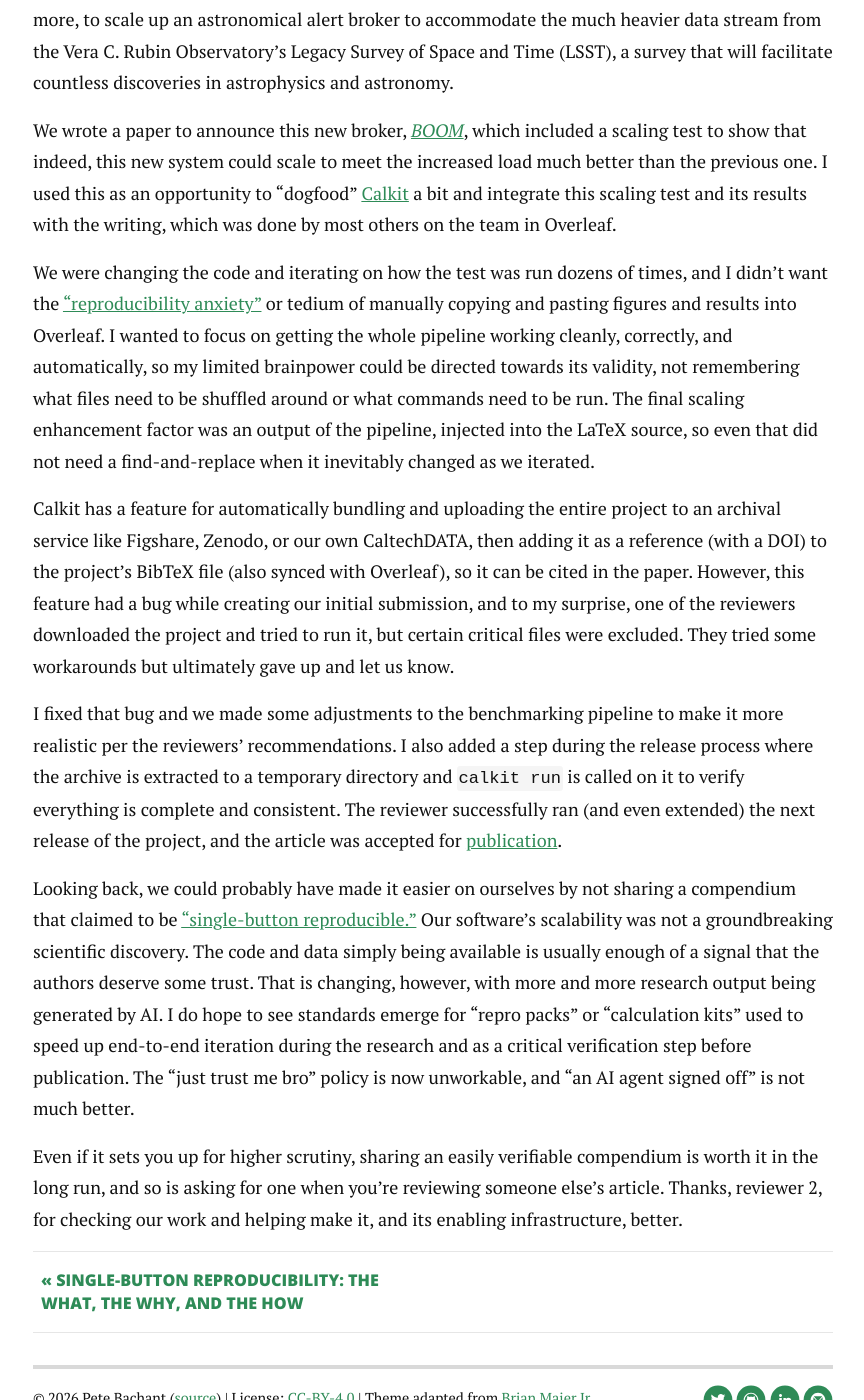
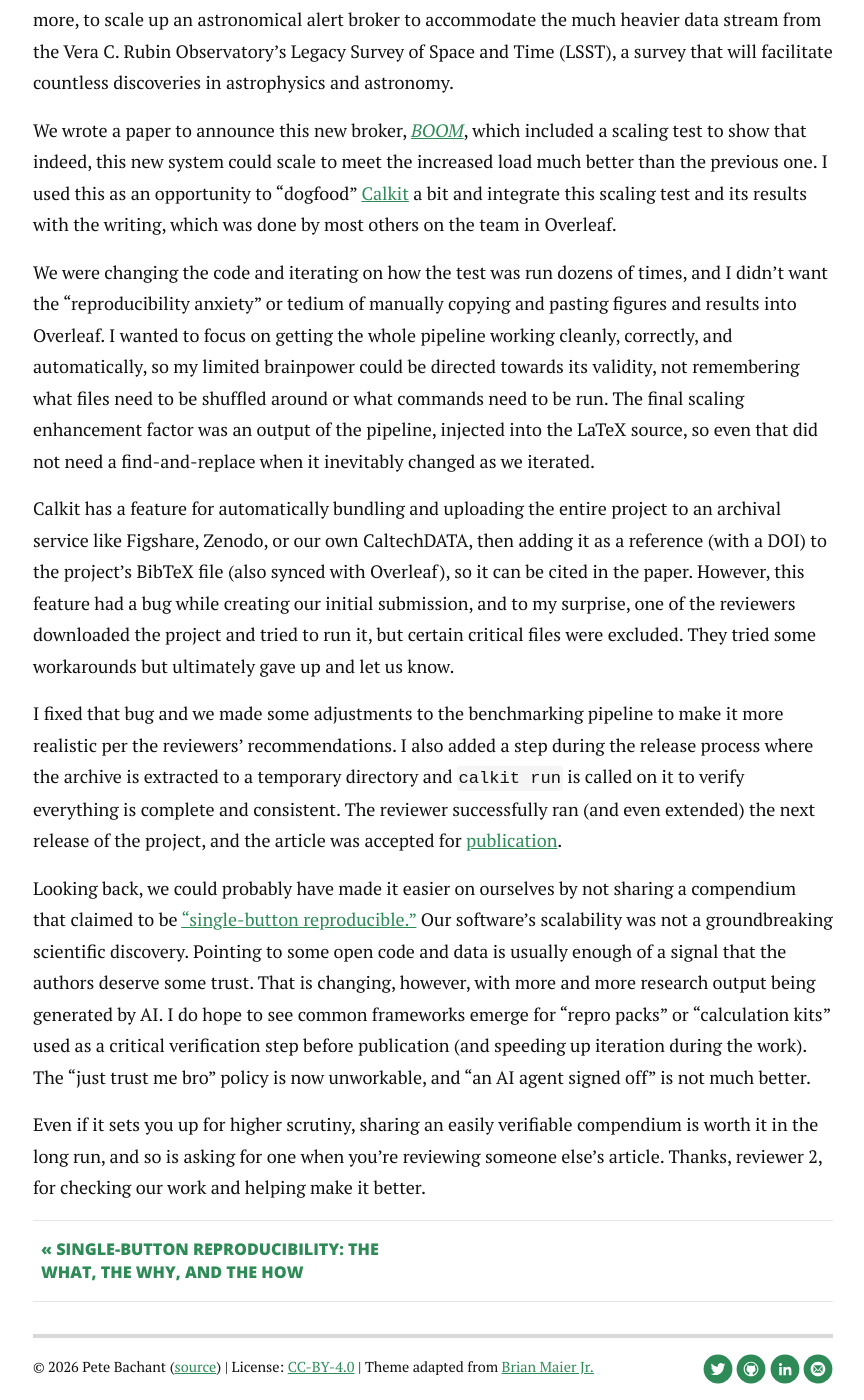
Before and after one commit to petebachant/petebachant.github.io, a Jekyll site: the page built from _posts/2026-10-22-failed-repro.md, in a window 1280 px wide and 1400 px high, scrolled down 989 px. Shown: the whole window, without its empty margins (207-1071 px from the left). Built offline with Jekyll 4.4.1, drawn with Linux system fonts in a browser that asks for light colours; nearby versions of some CDN libraries; comment, search, counter and statistics services are not loaded; some of the changed text lies outside the part shown.

Commit message:
Minor fixes

```diff
--- a/_posts/2026-10-22-failed-repro.md
+++ b/_posts/2026-10-22-failed-repro.md
@@ -12,7 +12,7 @@ categories:
 Ever since starting my PhD back in 2012,
 I was totally on board with the Open Science movement.
 Every paper I published (barring commercial restrictions)
-included open code, data, simulation configs, even computer aided design (CAD)
+included open code, data, simulation configs, even computer-aided design (CAD)
 files.
 And yet, throughout all those rounds of peer review,
 not once did a referee actually try to run the code.
@@ -56,7 +56,7 @@ which was done by most others on the team in Overleaf.
 
 We were changing the code and iterating on how the test was
 run dozens of times, and I didn't want the
-["reproducibility anxiety"](https://docs.calkit.org/testimonials)
+"reproducibility anxiety"
 or tedium of manually copying and pasting figures and results into Overleaf.
 I wanted to focus on getting the whole pipeline working cleanly,
 correctly, and automatically, so my limited brainpower could be directed
@@ -89,13 +89,14 @@ Looking back, we could probably have made it easier on ourselves
 by not sharing a compendium that claimed to be
 ["single-button reproducible."]({% post_url 2025-10-17-single-button %})
 Our software's scalability was not a groundbreaking scientific discovery.
-The code and data simply being available is usually enough of a signal
+Pointing to some open code and data is usually enough of a signal
 that the authors deserve some trust.
 That is changing, however, with more and more research output
 being generated by AI.
-I do hope to see standards emerge for "repro packs" or "calculation kits" used
-to speed up end-to-end iteration during the research and as a
-critical verification step before publication.
+I do hope to see common frameworks
+emerge for "repro packs" or "calculation kits" used
+as a critical verification step before publication
+(and speeding up iteration during the work).
 The "just trust me bro" policy is now unworkable,
 and "an AI agent signed off" is not much better.
 
@@ -103,5 +104,4 @@ Even if it sets you up for higher scrutiny,
 sharing an easily verifiable compendium is worth it in
 the long run,
 and so is asking for one when you're reviewing someone else's article.
-Thanks, reviewer 2, for checking our work and helping make it,
-and its enabling infrastructure, better.
+Thanks, reviewer 2, for checking our work and helping make it better.
```
